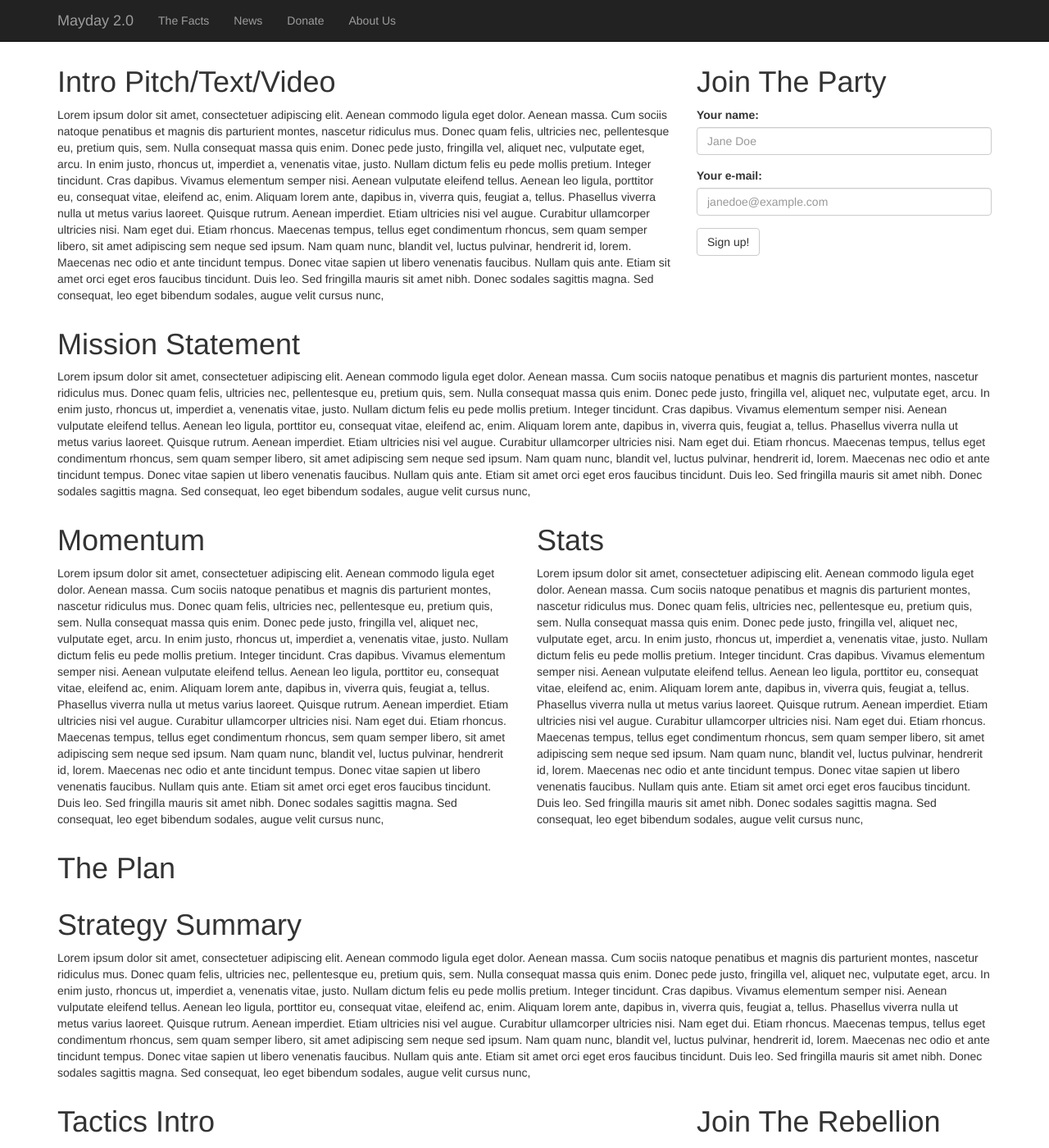
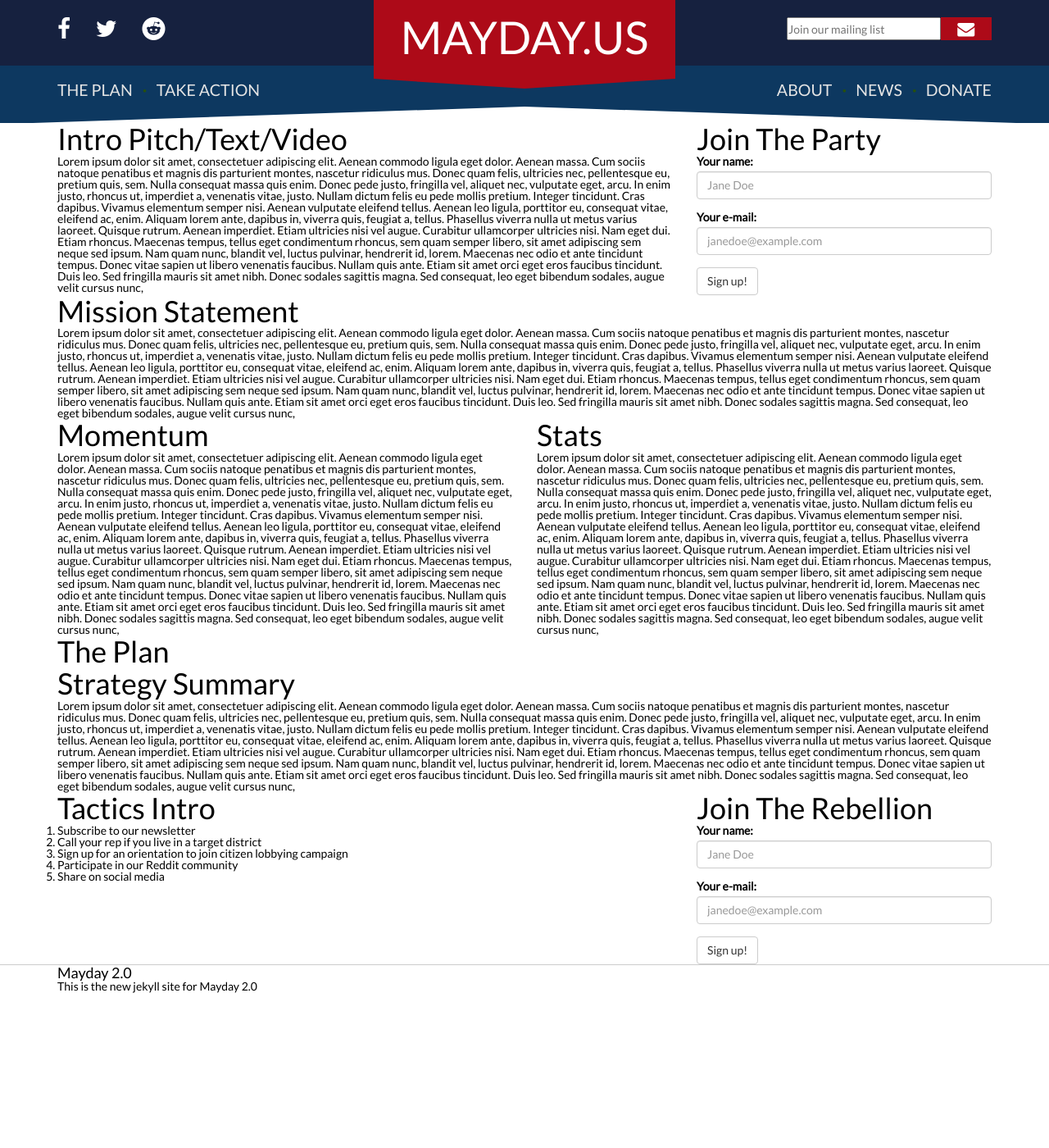
Before and after one commit to MayOneUS/mayday-2.0-frontend, a Jekyll site: the page built from index.html, in a window 1280 px wide and 1400 px high. Shown: the whole window at 82% size. Built offline with Jekyll 4.4.1, drawn with Linux system fonts in a browser that asks for light colours; nearby versions of some CDN libraries.

Commit message:
header mostly done, with temp fixes for broken environment

```diff
--- a/_includes/head.html
+++ b/_includes/head.html
@@ -7,13 +7,19 @@
   <meta name="description" content="{% if page.excerpt %}{{ page.excerpt | strip_html | strip_newlines | truncate: 160 }}{% else %}{{ site.description }}{% endif %}">
 
   <link rel="stylesheet" href="{{ "/css/bootstrap.min.css" | prepend: site.baseurl }}">
+  <link rel="stylesheet" href="/css/main.css">
 
   <link rel="canonical" href="{{ page.url | replace:'index.html','' | prepend: site.baseurl | prepend: site.url }}">
   <link rel="alternate" type="application/rss+xml" title="{{ site.title }}" href="{{ "/feed.xml" | prepend: site.baseurl | prepend: site.url }}" />
 
 
-    <!-- jQuery (necessary for Bootstrap's JavaScript plugins) -->
-    <script src="https://ajax.googleapis.com/ajax/libs/jquery/1.11.2/jquery.min.js"></script>
-    <!-- Latest compiled and minified JavaScript -->
-    <script src="https://maxcdn.bootstrapcdn.com/bootstrap/3.3.2/js/bootstrap.min.js"></script>
+  <link href='http://fonts.googleapis.com/css?family=Lato&subset=latin,latin-ext' rel='stylesheet' type='text/css'>
+
+  <link rel="stylesheet" href="//maxcdn.bootstrapcdn.com/font-awesome/4.3.0/css/font-awesome.min.css">
+
+
+  <!-- jQuery (necessary for Bootstrap's JavaScript plugins) -->
+  <script src="https://ajax.googleapis.com/ajax/libs/jquery/1.11.2/jquery.min.js"></script>
+  <!-- Latest compiled and minified JavaScript -->
+  <script src="https://maxcdn.bootstrapcdn.com/bootstrap/3.3.2/js/bootstrap.min.js"></script>
 </head>
--- a/_includes/header.html
+++ b/_includes/header.html
@@ -1,28 +1,42 @@
 <header class="site-header">
-    <nav class="navbar navbar-inverse navbar-fixed-top">
-      <div class="container">
-        <div class="navbar-header">
-          <button type="button" class="navbar-toggle collapsed" data-toggle="collapse" data-target="#navbar" aria-expanded="false" aria-controls="navbar">
-            <span class="sr-only">Toggle navigation</span>
-            <span class="icon-bar"></span>
-            <span class="icon-bar"></span>
-            <span class="icon-bar"></span>
+  <div class="top-nav">
+    <div class="container">
+      <div class="icon-bar-left hidden-xs">
+        <i class="fa fa-2x fa-facebook"></i>
+        <i class="fa fa-2x fa-twitter"></i>
+        <a href="http://www.reddit.com/r/maydaypac"><i class="fa fa-2x fa-reddit"></i></a>
+      </div>
+      <div class="center-ribbon">
+        <div class="ribbon-rectangle">MAYDAY.US</div>
+        <div class="triangle-down"></div>
+      </div>
+      <div class="search-section-right hidden-xs">
+        <form>
+          <input type="email" placeholder="Join our mailing list"/>
+          <button type="submit">
+            <i class="fa fa-envelope"></i>
           </button>
-          <a class="navbar-brand" href="/">{{ site.title }}</a>
-        </div>
-        <nav id="navbar navbar-default navbar-static-top" class="collapse navbar-collapse">
-            <div id="nav-container" class="container">
-                <ul class="nav navbar-nav" role="tablist">
-                    <li><a href="/the_facts/">The Facts</a></li>
-                    <li><a href="/news/">News</a></li>
-                    <li><a href="/donate/">Donate</a></li>
-                    <li><a href="/about_us/">About Us</a></li>
-                </ul>
-            </div>
-        </nav><!--/.nav-collapse -->
+        </form>
       </div>
-    </nav>
-    <br clear="both" />
-    <br clear="both" />
-    <br clear="both" />
+    </div>
+  </div>
+  <div class="sub-nav">
+    <div class="container">
+      <div class="left-links">
+        <a href="">THE PLAN</a>
+        <span class="middle-dot">·</span>
+        <a href="">TAKE ACTION</a>
+      </div>
+      <div class="right-links">
+        <a href="">ABOUT</a>
+        <span class="middle-dot">·</span>
+        <a href="">NEWS</a>
+        <span class="middle-dot">·</span>
+        <a href="">DONATE</a>
+      </div>
+    </div>
+  </div>
+  <div class="bottom-taper">
+    <div class="triangle-up"></div>
+  </div>
 </header>
--- a/_sass/_base.scss
+++ b/_sass/_base.scss
@@ -7,6 +7,26 @@
     margin: 0;
     padding: 0;
 }
+
+
+
+/**
+ * Variables
+ */
+$navy-blue-color: rgb(22,33,63);
+$navy-blue-light-color: rgb(13,56,96);
+$dark-red-color: #AD0A18;
+$base-font-family: 'Lato';
+$base-font-size: 16;
+$small-font-size: 8;
+$background-color: white;
+$brand-color: #0D3960;
+$grey-color: gray;
+$grey-color-light: #CCCCCC;
+$text-color: black;
+$spacing-unit: 1;
+$base-line-height: 1;
+$content-width: 1280;
 
 
 
@@ -153,22 +173,22 @@
 /**
  * Wrapper
  */
-.wrapper {
-    max-width: -webkit-calc(#{$content-width} - (#{$spacing-unit} * 2));
-    max-width:         calc(#{$content-width} - (#{$spacing-unit} * 2));
-    margin-right: auto;
-    margin-left: auto;
-    padding-right: $spacing-unit;
-    padding-left: $spacing-unit;
-    @extend %clearfix;
+// .wrapper {
+//     max-width: -webkit-calc(#{$content-width} - (#{$spacing-unit} * 2));
+//     max-width:         calc(#{$content-width} - (#{$spacing-unit} * 2));
+//     margin-right: auto;
+//     margin-left: auto;
+//     padding-right: $spacing-unit;
+//     padding-left: $spacing-unit;
+//     @extend %clearfix;
 
-    @include media-query($on-laptop) {
-        max-width: -webkit-calc(#{$content-width} - (#{$spacing-unit}));
-        max-width:         calc(#{$content-width} - (#{$spacing-unit}));
-        padding-right: $spacing-unit / 2;
-        padding-left: $spacing-unit / 2;
-    }
-}
+//     @include media-query($on-laptop) {
+//         max-width: -webkit-calc(#{$content-width} - (#{$spacing-unit}));
+//         max-width:         calc(#{$content-width} - (#{$spacing-unit}));
+//         padding-right: $spacing-unit / 2;
+//         padding-left: $spacing-unit / 2;
+//     }
+// }
 
 
 
--- a/_sass/_layout.scss
+++ b/_sass/_layout.scss
@@ -2,89 +2,235 @@
  * Site header
  */
 .site-header {
-    border-top: 5px solid $grey-color-dark;
-    border-bottom: 1px solid $grey-color-light;
-    min-height: 56px;
+    .top-nav {
+        @media (min-width: 768px) {
+        }
+        @media (min-width: 992px) {
+        }
+        @media (min-width: 1200px) {
+        }
+        background-color: $navy-blue-color;
+        height: 80px;
+        .icon-bar-left {
+            float: left;
+            width: 30%;
+            margin-top: 1.5em;
+            height: 2em;
+            i {
+                color: white;
+                margin-right: 1em;
+            }
+        }
 
-    // Positioning context for the mobile navigation icon
-    position: relative;
-}
+        .center-ribbon {
+            width: 240px;
+            font-size: 38px;
+            margin-left: -120px;
+            @media (min-width: 768px) {
+                width: 266px;
+                margin-left: -133px;
+                font-size: 42px;
+            }
+            @media (min-width: 992px) {
+                width: 312px;
+                margin-left: -156px;
+                font-size: 48px;
+            }
+            @media (min-width: 1200px) {
+                width: 368px;
+                margin-left: -184px;
+                font-size: 55px;
+            }
+            display: inline-block;
+            position: absolute;
+            left: 50%;
+            top: 0;
+            .ribbon-rectangle {
+                text-align: center;
+                color: white;
+                padding-top: 5%;
+                background-color: $dark-red-color;
+                width: 100%;
+                height: 96px;
+            }
+            .triangle-down {
+                width: 0;
+                height: 0;
+                border-style: solid;
+                border-width: 9px 120px 0 120px;
+                @media (min-width: 768px) {
+                    border-width: 10px 133px 0 133px;
+                }
+                @media (min-width: 992px) {
+                    border-width: 11px 156px 0 156px;
+                }
+                @media (min-width: 1200px) {
+                    border-width: 12px 184px 0 184px;
+                }
+                border-color: $dark-red-color transparent transparent transparent;
+            }
+        }
+        .search-section-right {
+            float: right;
+            text-align: right;
+            width: 30%;
+            margin-top: 1.5em;
+            form {
+                width: 250px;
+                display: inline-block;
+                input {
+                    height: 2em;
+                    margin: 0;
+                    padding: 0;
+                    display: inline-block;
+                    width: 75%;
+                    float: left;
+                }
+                button {
+                    display: inline-block;
+                    float: right;
+                    width: 25%;
+                    height: 2em;
+                    margin: 0;
+                    outline: none;
+                    border: 0;
+                    background-color: $dark-red-color;
+                    i {
+                        color: white;
+                        font-size: 1.5em;
+                    }
+                }
+            }
+        }
+    }
 
-.site-title {
-    font-size: 26px;
-    line-height: 56px;
-    letter-spacing: -1px;
-    margin-bottom: 0;
-    float: left;
+    .sub-nav {
+        height: 50px;
+        padding-top: 1em;
+        background-color: $navy-blue-light-color;
+        font-size: 1.4em;
+        a {
+            color: rgb(228,228,228);
+        }
+        .middle-dot {
+            color: rgb(38,80,16);
+            font-weight: bold;
+            margin: 0 8px;
+        }
+        .left-links {
+            float: left;
+            display: inline-block;
+            width: 40%;
+        }
+        .right-links {
+            float: right;
+            text-align: right;
+            display: inline-block;
+            width: 40%;
+        }
+    }
 
-    &,
-    &:visited {
-        color: $grey-color-dark;
+    .bottom-taper {
+        width: 100%;
+        text-align: center;
+        background-color: $navy-blue-light-color;
+        .triangle-up {
+            margin: 0 auto;
+            display: block;
+            width: 0;
+            height: 0;
+            border-style: solid;
+            border-width: 0 160px 6px 160px;
+            @media (min-width: 768px) {
+                border-width: 0 384px 12px 384px;
+            }
+            @media (min-width: 992px) {
+                border-width: 0 496px 16px 496px;
+            }
+            @media (min-width: 1200px) {
+                border-width: 0 600px 20px 600px;
+            }
+            border-color: transparent transparent white transparent;
+            // -webkit-transform:rotate(360deg);
+        }
     }
 }
 
-.site-nav {
-    float: right;
-    line-height: 56px;
+// .site-title {
+//     font-size: 26px;
+//     line-height: 56px;
+//     letter-spacing: -1px;
+//     margin-bottom: 0;
+//     float: left;
 
-    .menu-icon {
-        display: none;
-    }
+//     &,
+//     &:visited {
+//         color: $grey-color-dark;
+//     }
+// }
 
-    .page-link {
-        color: $text-color;
-        line-height: $base-line-height;
+// .site-nav {
+//     float: right;
+//     line-height: 56px;
 
-        // Gaps between nav items, but not on the first one
-        &:not(:first-child) {
-            margin-left: 20px;
-        }
-    }
+//     .menu-icon {
+//         display: none;
+//     }
 
-    @include media-query($on-palm) {
-        position: absolute;
-        top: 9px;
-        right: 30px;
-        background-color: $background-color;
-        border: 1px solid $grey-color-light;
-        border-radius: 5px;
-        text-align: right;
+//     .page-link {
+//         color: $text-color;
+//         line-height: $base-line-height;
 
-        .menu-icon {
-            display: block;
-            float: right;
-            width: 36px;
-            height: 26px;
-            line-height: 0;
-            padding-top: 10px;
-            text-align: center;
+//         // Gaps between nav items, but not on the first one
+//         &:not(:first-child) {
+//             margin-left: 20px;
+//         }
+//     }
 
-            > svg {
-                width: 18px;
-                height: 15px;
+//     @include media-query($on-palm) {
+//         position: absolute;
+//         top: 9px;
+//         right: 30px;
+//         background-color: $background-color;
+//         border: 1px solid $grey-color-light;
+//         border-radius: 5px;
+//         text-align: right;
 
-                path {
-                    fill: $grey-color-dark;
-                }
-            }
-        }
+//         .menu-icon {
+//             display: block;
+//             float: right;
+//             width: 36px;
+//             height: 26px;
+//             line-height: 0;
+//             padding-top: 10px;
+//             text-align: center;
 
-        .trigger {
-            clear: both;
-            display: none;
-        }
+//             > svg {
+//                 width: 18px;
+//                 height: 15px;
 
-        &:hover .trigger {
-            display: block;
-            padding-bottom: 5px;
-        }
+//                 path {
+//                     fill: $grey-color-dark;
+//                 }
+//             }
+//         }
 
-        .page-link {
-            display: block;
-            padding: 5px 10px;
-        }
-    }
-}
+//         .trigger {
+//             clear: both;
+//             display: none;
+//         }
+
+//         &:hover .trigger {
+//             display: block;
+//             padding-bottom: 5px;
+//         }
+
+//         .page-link {
+//             display: block;
+//             padding: 5px 10px;
+//         }
+//     }
+// }
 
 
 
@@ -135,26 +281,26 @@
     width:         calc(45% - (#{$spacing-unit} / 2));
 }
 
-@include media-query($on-laptop) {
-    .footer-col-1,
-    .footer-col-2 {
-        width: -webkit-calc(50% - (#{$spacing-unit} / 2));
-        width:         calc(50% - (#{$spacing-unit} / 2));
-    }
+// @include media-query($on-laptop) {
+//     .footer-col-1,
+//     .footer-col-2 {
+//         width: -webkit-calc(50% - (#{$spacing-unit} / 2));
+//         width:         calc(50% - (#{$spacing-unit} / 2));
+//     }
 
-    .footer-col-3 {
-        width: -webkit-calc(100% - (#{$spacing-unit} / 2));
-        width:         calc(100% - (#{$spacing-unit} / 2));
-    }
-}
+//     .footer-col-3 {
+//         width: -webkit-calc(100% - (#{$spacing-unit} / 2));
+//         width:         calc(100% - (#{$spacing-unit} / 2));
+//     }
+// }
 
-@include media-query($on-palm) {
-    .footer-col {
-        float: none;
-        width: -webkit-calc(100% - (#{$spacing-unit} / 2));
-        width:         calc(100% - (#{$spacing-unit} / 2));
-    }
-}
+// @include media-query($on-palm) {
+//     .footer-col {
+//         float: none;
+//         width: -webkit-calc(100% - (#{$spacing-unit} / 2));
+//         width:         calc(100% - (#{$spacing-unit} / 2));
+//     }
+// }
 
 
 
@@ -202,9 +348,9 @@
     letter-spacing: -1px;
     line-height: 1;
 
-    @include media-query($on-laptop) {
-        font-size: 36px;
-    }
+    // @include media-query($on-laptop) {
+    //     font-size: 36px;
+    // }
 }
 
 .post-content {
@@ -213,24 +359,24 @@
     h2 {
         font-size: 32px;
 
-        @include media-query($on-laptop) {
-            font-size: 28px;
-        }
+        // @include media-query($on-laptop) {
+        //     font-size: 28px;
+        // }
     }
 
     h3 {
         font-size: 26px;
 
-        @include media-query($on-laptop) {
-            font-size: 22px;
-        }
+        // @include media-query($on-laptop) {
+        //     font-size: 22px;
+        // }
     }
 
     h4 {
         font-size: 20px;
 
-        @include media-query($on-laptop) {
-            font-size: 18px;
-        }
+        // @include media-query($on-laptop) {
+        //     font-size: 18px;
+        // }
     }
 }
--- a/_sass/_syntax-highlighting.scss
+++ b/_sass/_syntax-highlighting.scss
@@ -3,7 +3,7 @@
  */
 .highlight {
     background: #fff;
-    @extend %vertical-rhythm;
+    // @extend %vertical-rhythm;
 
     .c     { color: #998; font-style: italic } // Comment
     .err   { color: #a61717; background-color: #e3d2d2 } // Error
--- /dev/null
+++ b/css/main.scss
@@ -0,0 +1,5 @@
+---
+---
+@import "_base";
+@import "_layout";
+@import "_syntax-highlighting";
```
